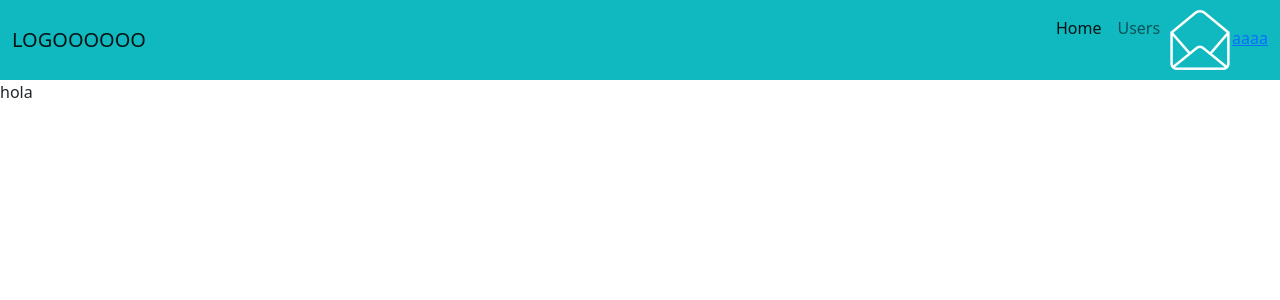
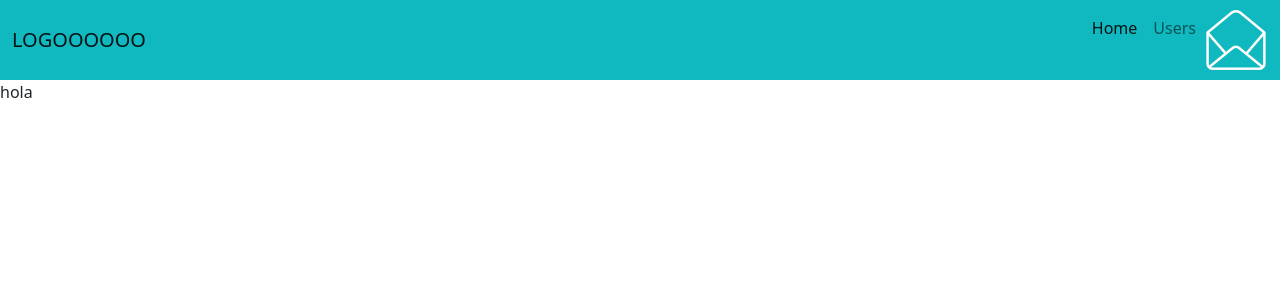
Before and after one commit to fdiemon812/LaNube, an Angular app in the folder LaNube/: page /home in a window 1280 px wide. Shown: the top 300 px of the page. Built offline with nearby package versions, Linux system fonts and the light colour scheme.

Commit message:
El milagro, funcionando rutas

```diff
--- a/LaNube/src/app/panel-admin/home/home.component.html
+++ b/LaNube/src/app/panel-admin/home/home.component.html
@@ -11,8 +11,8 @@
 
                 <li class="nav-item"><a class="nav-link" >Users</a></li>
                 <li class="nav-item">
-                  <a routerLink="login"> <img  src="./assets/correo.png" alt=""></a>
-                  <a [routerLink]="['/login']" >aaaa</a>
+                  <a [routerLink]="['profesor']"> <img  src="./assets/correo.png" alt=""></a>
+
 
                 </li>
             </ul>
```
Also changed, not shown: LaNube/src/app/app-routing.module.ts (+9 -1 lines).
